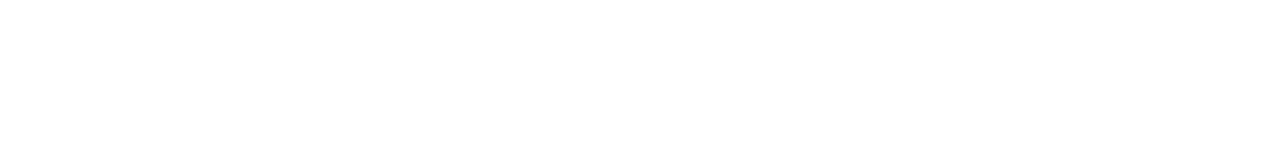
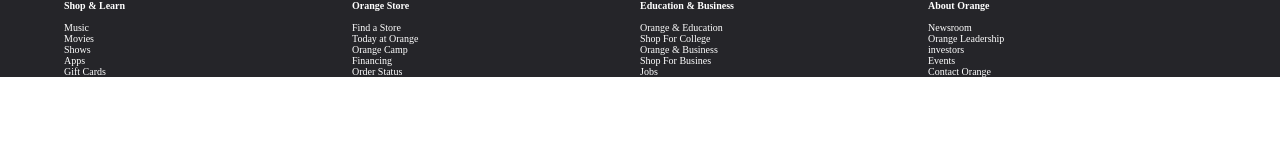
Before and after one commit to 369webforall/mytune-2024, a website: page index.html in a window 1280 px wide. Drawn offline with Linux system fonts and the light colour scheme.

Commit message:
startHtmlCss

```diff
--- a/index.html
+++ b/index.html
@@ -1,16 +1,14 @@
 <!DOCTYPE html>
 <html lang="en">
   <head>
-    <meta charset="UTF-8">
-    <meta name="viewport" content="width=device-width, initial-scale=1.0">
+    <meta charset="UTF-8" />
+    <meta name="viewport" content="width=device-width, initial-scale=1.0" />
     <title>My Tune project 2024</title>
-    <link rel="stylesheet" href="./style.css">
+    <link rel="stylesheet" href="./style.css" />
   </head>
   <body>
     <!-- header section antonio -->
-    <header>
-
-    </header>
+    <header></header>
 
     <!-- Fredda section1 -->
     <section class="section1"></section>
@@ -25,7 +23,53 @@
     <section class="section4"></section>
 
     <!-- ismaeel -->
-   <footer></footer>
-
+    <footer class="footer">
+      <div class="wrapper footer-flex">
+        <div class="footer-card">
+          <h4>Shop & Learn</h4>
+          <br class="footer-line" />
+          <ul class="footer-ul">
+            <li>Music</li>
+            <li>Movies</li>
+            <li>Shows</li>
+            <li>Apps</li>
+            <li>Gift Cards</li>
+          </ul>
+        </div>
+        <div class="footer-card">
+          <h4>Orange Store</h4>
+          <br class="footer-line" />
+          <ul class="footer-ul">
+            <li>Find a Store</li>
+            <li>Today at Orange</li>
+            <li>Orange Camp</li>
+            <li>Financing</li>
+            <li>Order Status</li>
+          </ul>
+        </div>
+        <div class="footer-card">
+          <h4>Education & Business</h4>
+          <br class="footer-line" />
+          <ul class="footer-ul">
+            <li>Orange & Education</li>
+            <li>Shop For College</li>
+            <li>Orange & Business</li>
+            <li>Shop For Busines</li>
+            <li>Jobs</li>
+          </ul>
+        </div>
+        <div class="footer-card">
+          <h4>About Orange</h4>
+          <br class="footer-line" />
+          <ul class="footer-ul">
+            <li>Newsroom</li>
+            <li>Orange Leadership</li>
+            <li>investors</li>
+            <li>Events</li>
+            <li>Contact Orange</li>
+          </ul>
+        </div>
+      </div>
+    </footer>
   </body>
 </html>
--- a/style.css
+++ b/style.css
@@ -1,5 +1,5 @@
-*{
-    margin:0;
+* {
+  margin: 0;
   padding: 0;
   box-sizing: border-box;
 }
@@ -18,13 +18,9 @@
 
 /* <!-- header section antonio --> end */
 
-
-
 /* <!-- Fredda section1 start  --> */
 
 /* <!-- Fredda section1 end  --> */
-
-
 
 /* <!-- Duwayne  section 2--> start */
 
@@ -38,6 +34,27 @@
 
 /* <!-- Tania section 4 end --> */
 
+/* <!-- ismaeel start--> */
+.footer {
+  background-color: #252529;
+  color: white;
+}
 
+.footer-flex {
+  display: flex;
+}
 
-/* <!-- ismaeel start--> */
+.footer-card {
+  flex-basis: 25%;
+}
+
+.footer-ul {
+  list-style: none;
+}
+
+.footer-line {
+  height: 2px;
+  border: 2px;
+  width: 100%;
+  border-color: white;
+}
```
Lines whose indentation alone changed are shown as unchanged.
